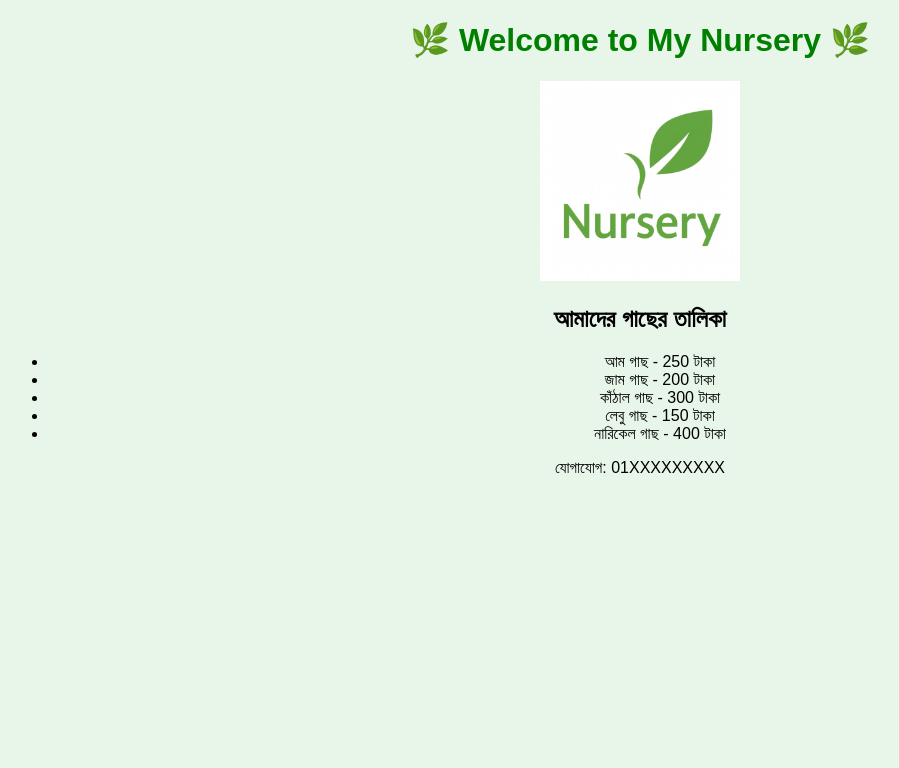
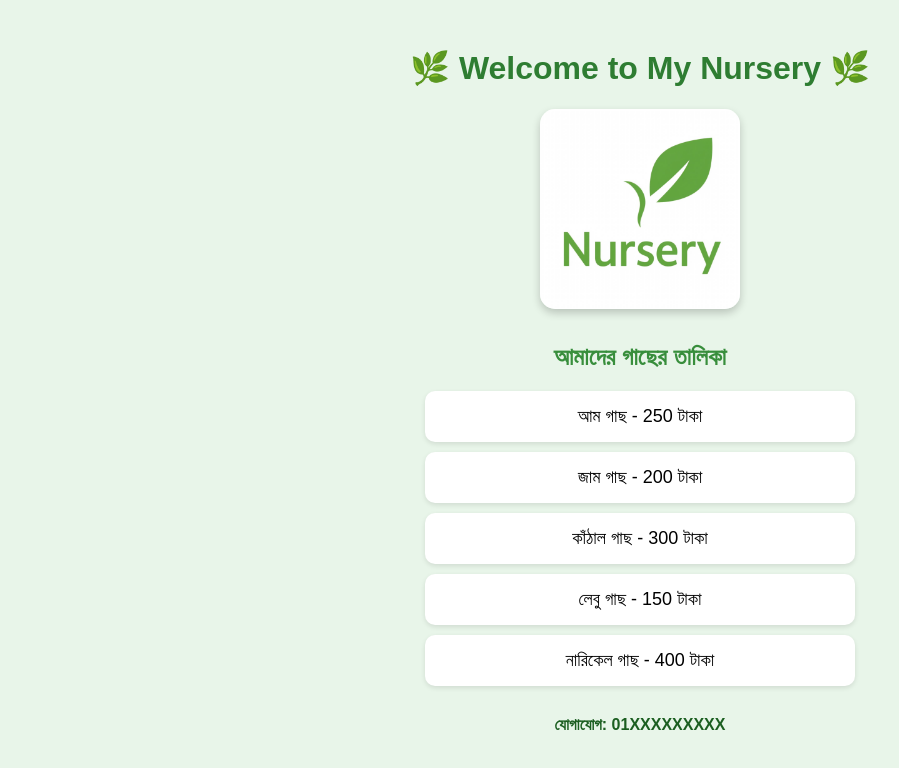
Before and after one commit to Mdrakibsarker5/nursery, a plain HTML site: page index.html in a window 1280 px wide. Shown: the whole page, without its empty margins (0-899 px from the left). Drawn offline with Linux system fonts and the light colour scheme.

Commit message:
Update style.css

```diff
--- a/style.css
+++ b/style.css
@@ -1,6 +1,42 @@
 body {
+  background-color: #e8f5e9;
+  font-family: Arial, sans-serif;
   text-align: center;
-  font-family: Arial;
-  background: #e8f5e9;
+  padding: 20px;
 }
-h1 { color: green; }
+
+h1 {
+  color: #2e7d32;
+}
+
+h2 {
+  color: #388e3c;
+  margin-top: 30px;
+}
+
+img {
+  border-radius: 15px;
+  box-shadow: 0 4px 8px rgba(0,0,0,0.2);
+}
+
+ul {
+  list-style: none;
+  padding: 0;
+}
+
+li {
+  background: white;
+  margin: 10px auto;
+  padding: 15px;
+  width: 80%;
+  max-width: 400px;
+  border-radius: 10px;
+  box-shadow: 0 2px 5px rgba(0,0,0,0.1);
+  font-size: 18px;
+}
+
+p {
+  margin-top: 30px;
+  font-weight: bold;
+  color: #1b5e20;
+}
```
